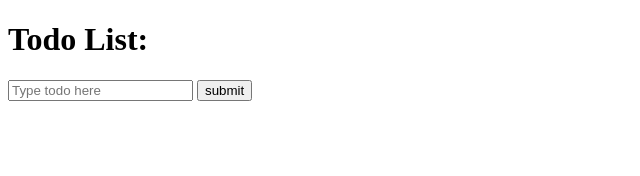
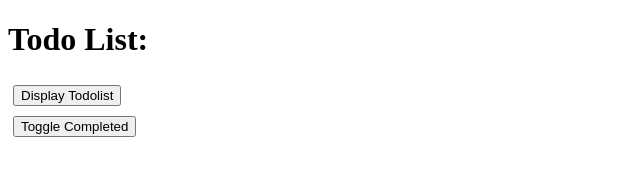
Before and after one commit to DanielSzpunar/webDev, a website: page javascript/todoList/index.html in a window 1280 px wide. Shown: the whole page, without its empty margins (0-640 px from the left). Drawn offline with Linux system fonts and the light colour scheme.

Commit message:
updated the todoList

```diff
--- a/javascript/todoList/index.html
+++ b/javascript/todoList/index.html
@@ -5,13 +5,23 @@
     <meta name="viewport" content="width=device-width, initial-scale=1.0">
     <meta http-equiv="X-UA-Compatible" content="ie=edge">
     <title>Document:</title>
+    <style>
+        button {
+            margin:5px;
+        }
+    </style>
 </head>
 <body>
     <h1>Todo List:</h1>
-    <input type="text" placeholder="Type todo here">
+    <button id ="displayTodosButton">Display Todolist</button>
+    <br>
+    <button id ="toggleAllButton">Toggle Completed</button>
+
+
+    <!--<input type="text" placeholder="Type todo here">
     <button onclick="">submit</button>
     <ul>
-    </ul>
+    </ul>-->
     <script src="script.js"></script>
 </body>
 </html>
--- a/javascript/todoList/script.js
+++ b/javascript/todoList/script.js
@@ -46,6 +46,18 @@ var todoList = {
         this.displayTodos();
     }
 };
+var  displayTodosButton = document.getElementById("displayTodosButton");
+var toggleAllButton = document.getElementById("toggleAllButton");
+
+displayTodosButton.addEventListener("click", function(){
+    todoList.displayTodos();
+});
+toggleAllButton.addEventListener("click", function(){
+    todoList.toggleAll();
+});
+
+
+
 /*
 
 todoList.addTodo("item 1");
```
